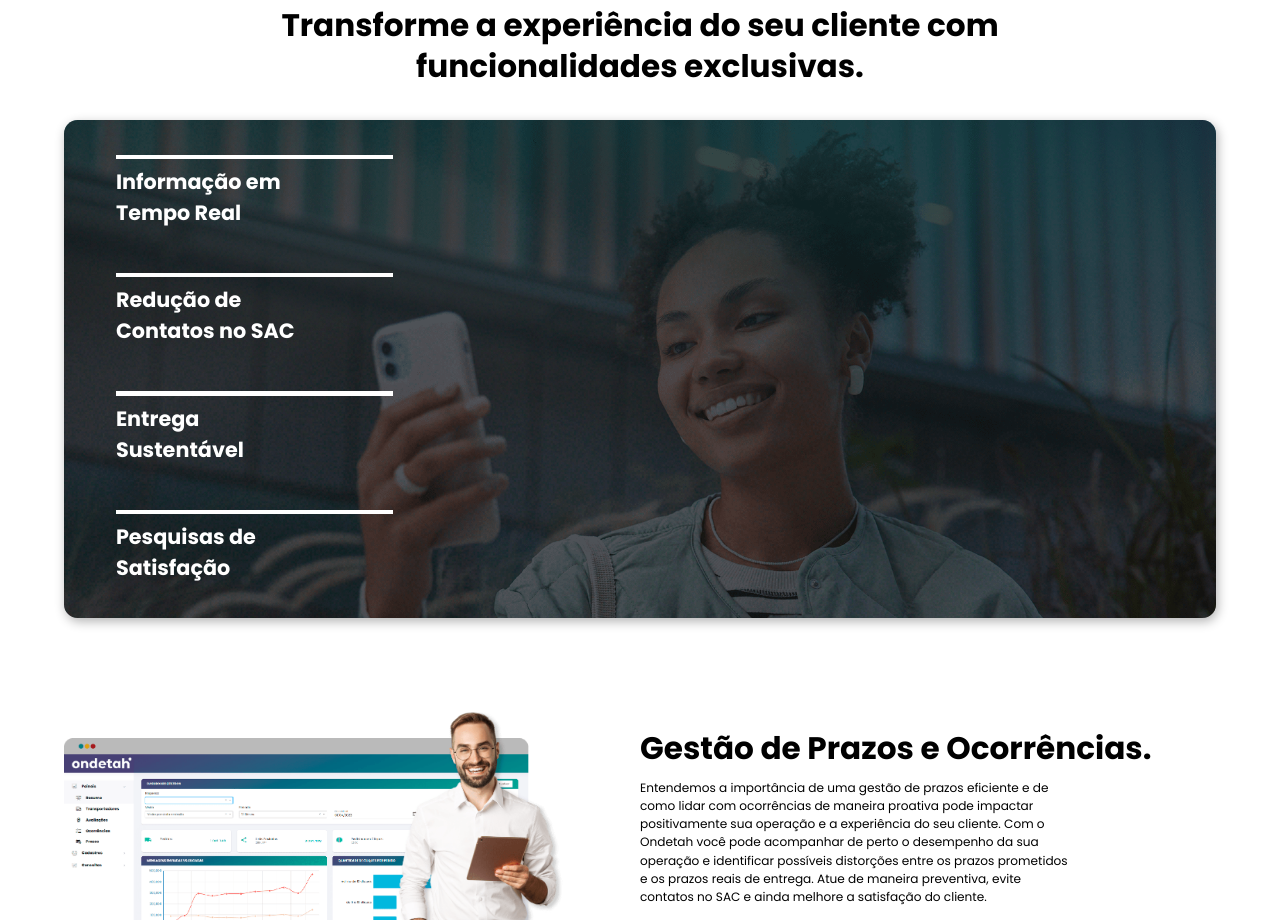
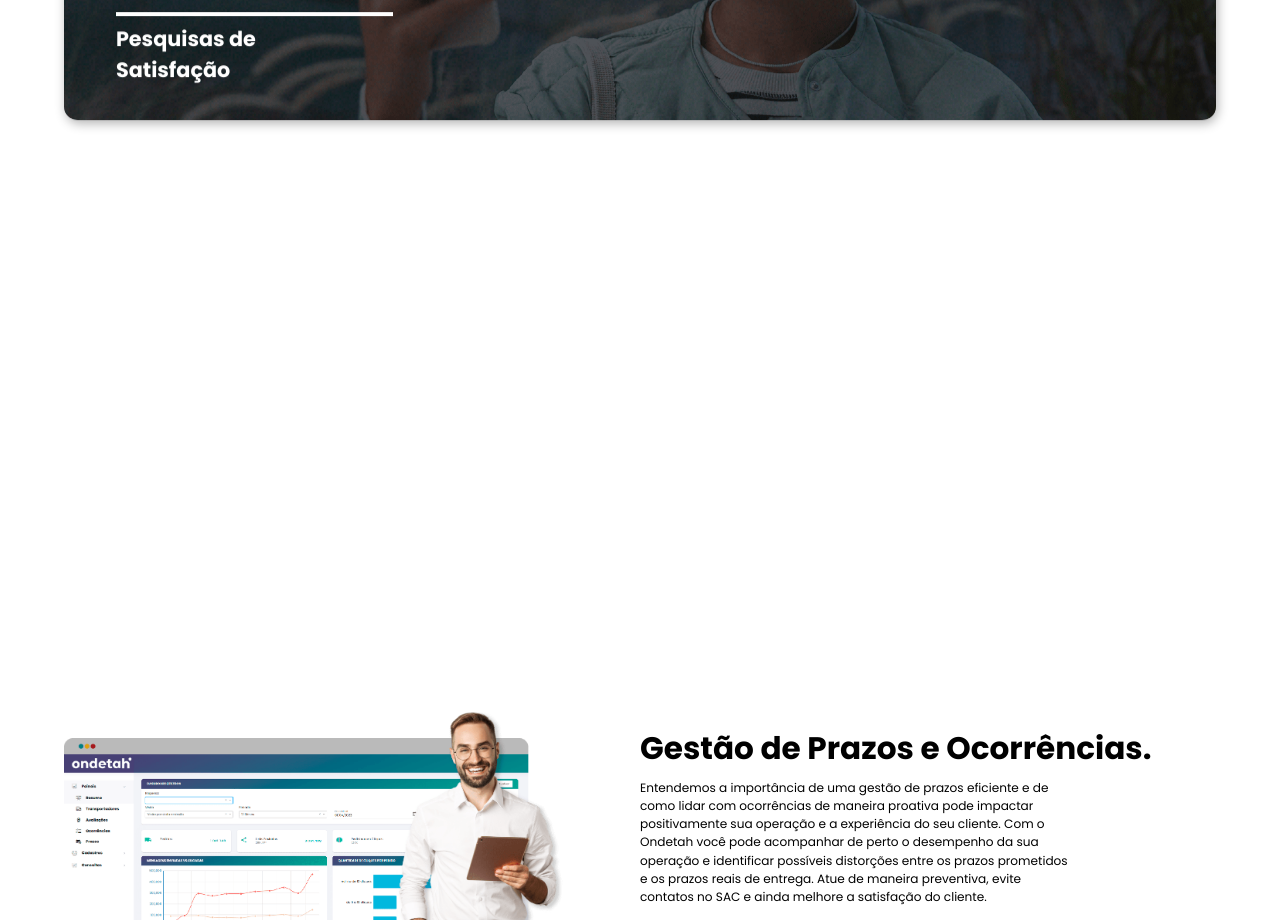
Before and after one commit to uxgroup1/uxgroup2024, a Next.js app: page /ondetah in a window 1280 px wide. Shown: the part 2620-3540 px from the top of the page. Built offline with nearby package versions, Linux system fonts and the light colour scheme.

Commit message:
banner home

```diff
--- a/src/components/institucional/bannerHome/index.tsx
+++ b/src/components/institucional/bannerHome/index.tsx
@@ -9,7 +9,7 @@ export default function BannerHome() {
     <>
       <section className="bg-white max-w-[1996px] pt-[30%] xl:pt-[06%] w-full  ">
         <div className="flex items-center justify-center flex-col">
-          <div className="w-full transition-transform animated-state-Jumbotron flex items-center justify-center flex-col">
+          <div className="w-full transition-transform  animate-none xl:animated-state-Jumbotron flex items-center justify-center flex-col">
             <div className="flex items-center justify-center font-semibold w-48 p-3 mb-5 rounded-full border-2 border-black bg-white text-black">
               SOMOS UX
             </div>
@@ -25,7 +25,7 @@ export default function BannerHome() {
             </button>
           </div>
 
-          <div className="flex w-full justify-center transition-transform animated-state-Jumbotron-two mt-10">
+          <div className="flex w-full justify-center transition-transform animate-none xl:animated-state-Jumbotron-two mt-10">
             <Image
               alt="Sustentabilidade"
               width={100}
--- a/src/components/institucional/carrouselVerticalMain/index.tsx
+++ b/src/components/institucional/carrouselVerticalMain/index.tsx
@@ -27,7 +27,6 @@ function CarroselVertical({ title, text, content }: ContentSlide) {
   return (
     <>
       <section className={style.CarroselVertical}>
-
         <div className={style.Container}>
           <div className={style.BoxCarrosel}>
             <div
@@ -44,21 +43,18 @@ function CarroselVertical({ title, text, content }: ContentSlide) {
                 backgroundRepeat: "no-repeat",
                 backgroundSize: "cover",
                 backgroundPosition: "center",
-                transition: "0.3s",
-
+                transition: "0.6s",
               }}
-              className={style.containerCarrouselVertical}
+              className={` transition-transform animated-state-Jumbotron  ${style.containerCarrouselVertical}`}
             >
               <div className="w-full h-full flex gap-[15%] rounded-2xl bg-[#0000007e]">
                 <div className={style.verticalMenu}>
                   {content.map((item, index) => (
                     <div
                       key={index}
-                      className={`transition-transform ${
-                        contentIndex === 0
-                          ? "animated-state-one"
-                          : "animated-state-two"
-                      } ${style.itemMenu}`}
+                      className={`transition-transform "animated-state-Jumbotron
+                        ${style.itemMenu}
+                      }`}
                       onClick={() => handleButtonClick(index)}
                     >
                       <div className={style.barra}></div>
@@ -73,11 +69,16 @@ function CarroselVertical({ title, text, content }: ContentSlide) {
                   ))}
                 </div>
                 <div
+                  style={{transition:"0.5s"}}
                   className={` transition-transform ${
                     contentIndex === 0
                       ? "animated-state-one"
                       : "animated-state-two"
-                  }  ${style.content}`}
+                  } ${
+                    contentIndex === 1
+                      ? "animated-state-three"
+                      : "animated-state-one"
+                  } ${style.content}`}
                 >
                   {content[contentIndex].logo && (
                     <Image
@@ -90,12 +91,7 @@ function CarroselVertical({ title, text, content }: ContentSlide) {
                   )}
 
                   <h1
-                    className={`transition-transform ${
-                      contentIndex === 0
-                        ? "animated-state-one"
-                        : "animated-state-two"
-                    },
-                  w-4/5`}
+                    className={`w-[76%]`}
                   >
                     {content[contentIndex].contentTitle}
                   </h1>
--- a/src/components/institucional/carrouselVerticalMain/style.module.scss
+++ b/src/components/institucional/carrouselVerticalMain/style.module.scss
@@ -112,8 +112,6 @@
         justify-content: center;
         height: 100%;
         color: #fff;
-        animation: animate-three forwards ease-in-out;
-        animation-duration: 1s;
 
         p {
           text-align: left;
```
